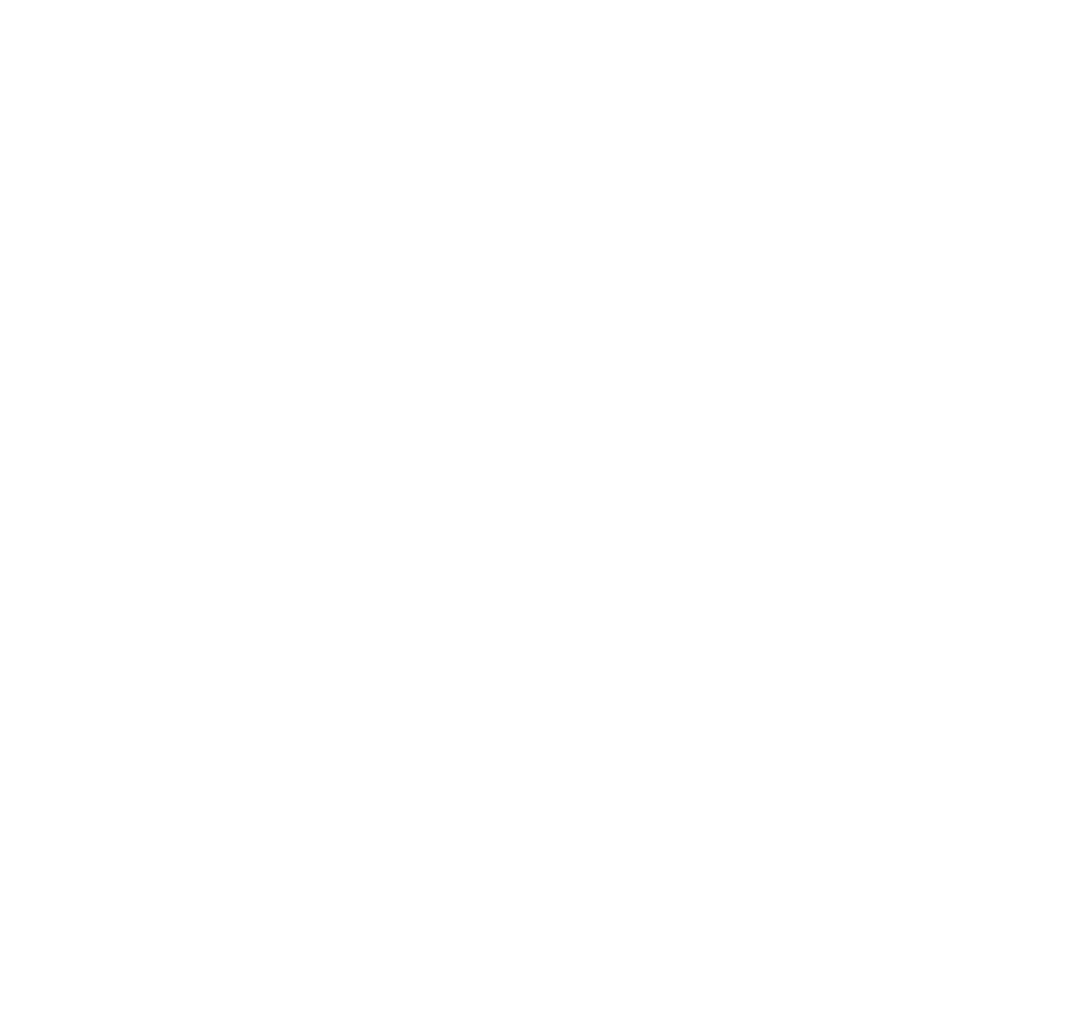
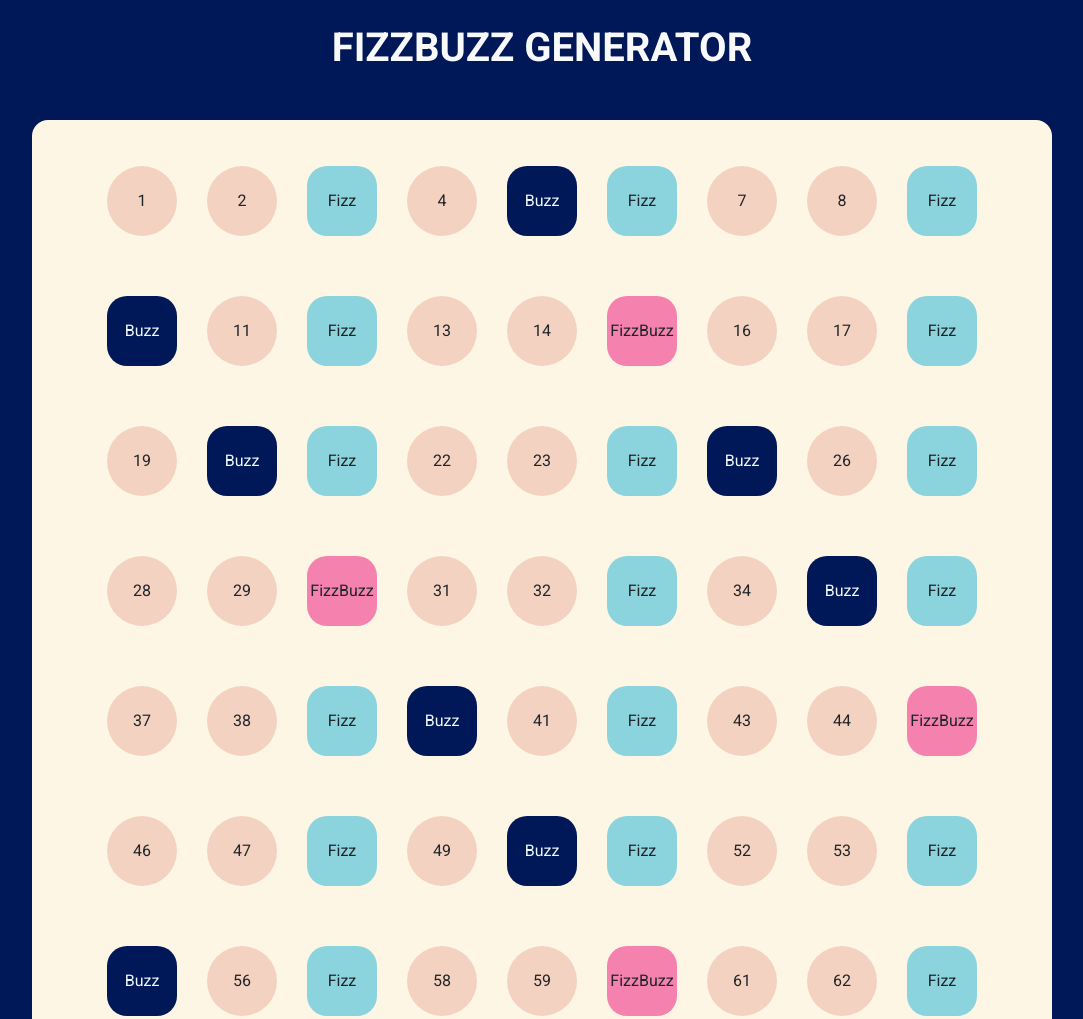
Before and after one commit to dieromeo/js-fizzbuzz, a plain HTML site: page index.html in a window 1280 px wide. Shown: the top 1019 px of the page, without its empty margins (98-1181 px from the left). Before the commit the page ends 800 px from the top, so only its background shows below. Drawn offline with nearby package versions, Linux system fonts and the light colour scheme.

Commit message:
feat: aggiunta elementi html e stile

```diff
--- /dev/null
+++ b/CSS/_partials/common.css
@@ -0,0 +1,23 @@
+/*
+-----------
+COMMON
+-----------
+*/
+
+body {
+    font-family: 'Roboto', sans-serif;
+    background-color: var(--div-secondary);
+}
+
+div.fizz-div,
+div.buzz-div,
+div.fizz-buzz-div,
+div.number-i-div {
+    width: 4.375rem;
+    height: 4.375rem;
+    margin: 1.875rem .9375rem;
+    display: flex;
+    justify-content: center;
+    align-items: center;
+    border-radius: 1.25rem;
+}
--- /dev/null
+++ b/CSS/_partials/reset.css
@@ -0,0 +1,11 @@
+/*
+-----------
+RESET
+-----------
+*/
+
+* {
+    margin: 0;
+    padding: 0;
+    box-sizing: border-box;
+}
--- /dev/null
+++ b/CSS/_partials/variables.css
@@ -0,0 +1,13 @@
+/*
+------------
+VARIABLES
+------------
+*/
+
+:root {
+    --bg-main: #fef6e4;
+    --div-primary: #8bd3dd;
+    --div-secondary: #001858;
+    --div-both: #f582ae;
+    --div-number: #f3d2c1;
+}
--- /dev/null
+++ b/CSS/style.css
@@ -0,0 +1,32 @@
+/*
+------------
+IMPORT
+------------
+*/
+
+@import url('_partials/reset.css');
+@import url('_partials/variables.css');
+@import url('_partials/common.css');
+
+div.dr-container {
+    background-color: var(--bg-main);
+}
+
+div.fizz-div {
+    background-color: var(--div-primary);
+}
+
+
+div.buzz-div {
+    background-color: var(--div-secondary);
+    color: aliceblue;
+}
+
+div.fizz-buzz-div {
+    background-color: var(--div-both);
+}
+
+div.number-i-div {
+    background-color: var(--div-number);
+    border-radius: 50%;
+}
--- a/JS/main.js
+++ b/JS/main.js
@@ -2,23 +2,44 @@
 Creo un ciclo for che iteri partendo da 1 fino a =< 100, e che inizialmente stampi il risultato in console.
 */
 
+const divContainer = document.querySelector("div.dr-container");
+console.log(divContainer);
+
+
 for (let i = 1; i <= 100; i++) {
 
-    if (i % 3 === 0 && !(i % 5 === 0)) {
+    const divElement = document.createElement('div'); // creo 'i' div
+
+    if (i % 3 === 0 && !(i % 5 === 0)) { //verifico che sia modulo tre ma non 5
         console.log(i, 'Fizz')
+        divElement.append("Fizz");
+        divContainer.append(divElement);
+        divElement.classList.add("fizz-div");
     }
 
-    else if (i % 5 === 0 && !(i % 3 === 0)) {
+    else if (i % 5 === 0 && !(i % 3 === 0)) { //verifico che sia modulo 5 ma non 3
         console.log(i, 'Buzz')
+        divElement.append("Buzz");
+        divContainer.append(divElement);
+        divElement.classList.add("buzz-div");
     }
 
-    else if (i % 3 === 0 && i % 5 === 0) {
+    else if (i % 3 === 0 && i % 5 === 0) { //verifico che sia modulo di entrambi
         console.log(i, 'FizzBuzz')
+        divElement.append("FizzBuzz");
+        divContainer.append(divElement);
+        divElement.classList.add("fizz-buzz-div");
     }
 
-    else if (!(i % 3 === 0 || i % 5 === 0)) {
+    else if (!(i % 3 === 0 || i % 5 === 0)) { //verifico che non sia modulo di nessuno
         console.log(i);
+        divElement.append(i);
+        divContainer.append(divElement);
+        divElement.classList.add("number-i-div");
     }
+
+
+
 
 
 }
--- a/index.html
+++ b/index.html
@@ -5,9 +5,23 @@
     <meta charset="UTF-8">
     <meta name="viewport" content="width=device-width, initial-scale=1.0">
     <title>FizzBuzz</title>
+    <!-- bootstrap -->
+    <link href="https://cdn.jsdelivr.net/npm/bootstrap@5.3.2/dist/css/bootstrap.min.css" rel="stylesheet"
+        integrity="sha384-T3c6CoIi6uLrA9TneNEoa7RxnatzjcDSCmG1MXxSR1GAsXEV/Dwwykc2MPK8M2HN" crossorigin="anonymous">
+    <!-- font roboto -->
+    <link rel="preconnect" href="https://fonts.googleapis.com">
+    <link rel="preconnect" href="https://fonts.gstatic.com" crossorigin>
+    <link href="https://fonts.googleapis.com/css2?family=Roboto:ital,wght@0,400;0,700;1,900&display=swap"
+        rel="stylesheet">
+    <!-- link css -->
+    <link rel="stylesheet" href="CSS/style.css">
 </head>
 
 <body>
+    <div class="container">
+        <h1 class="text-center text-uppercase fw-bolder text-light mt-4">fizzbuzz generator</h1>
+        <div class="dr-container d-flex flex-wrap justify-content-center rounded-4 p-3 m-5"></div>
+    </div>
     <script src="JS/main.js"></script>
 </body>
 
```
